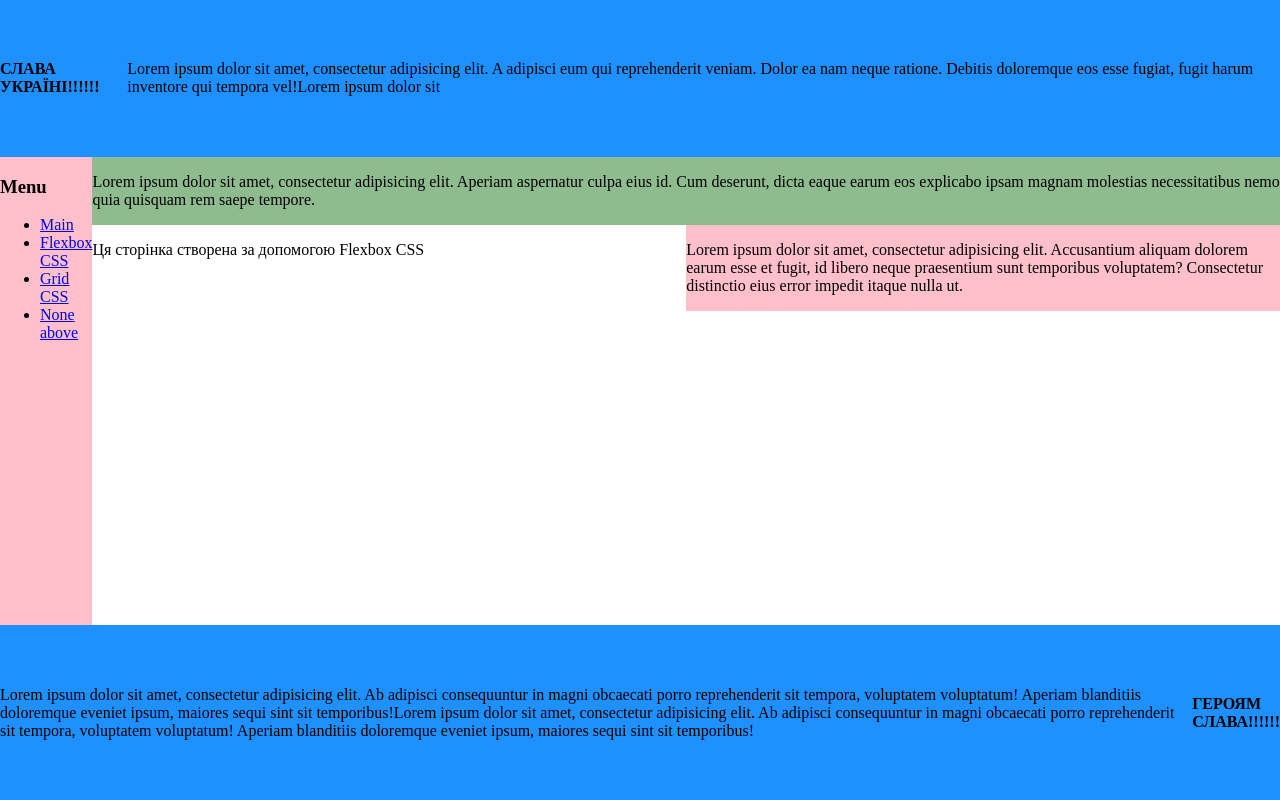
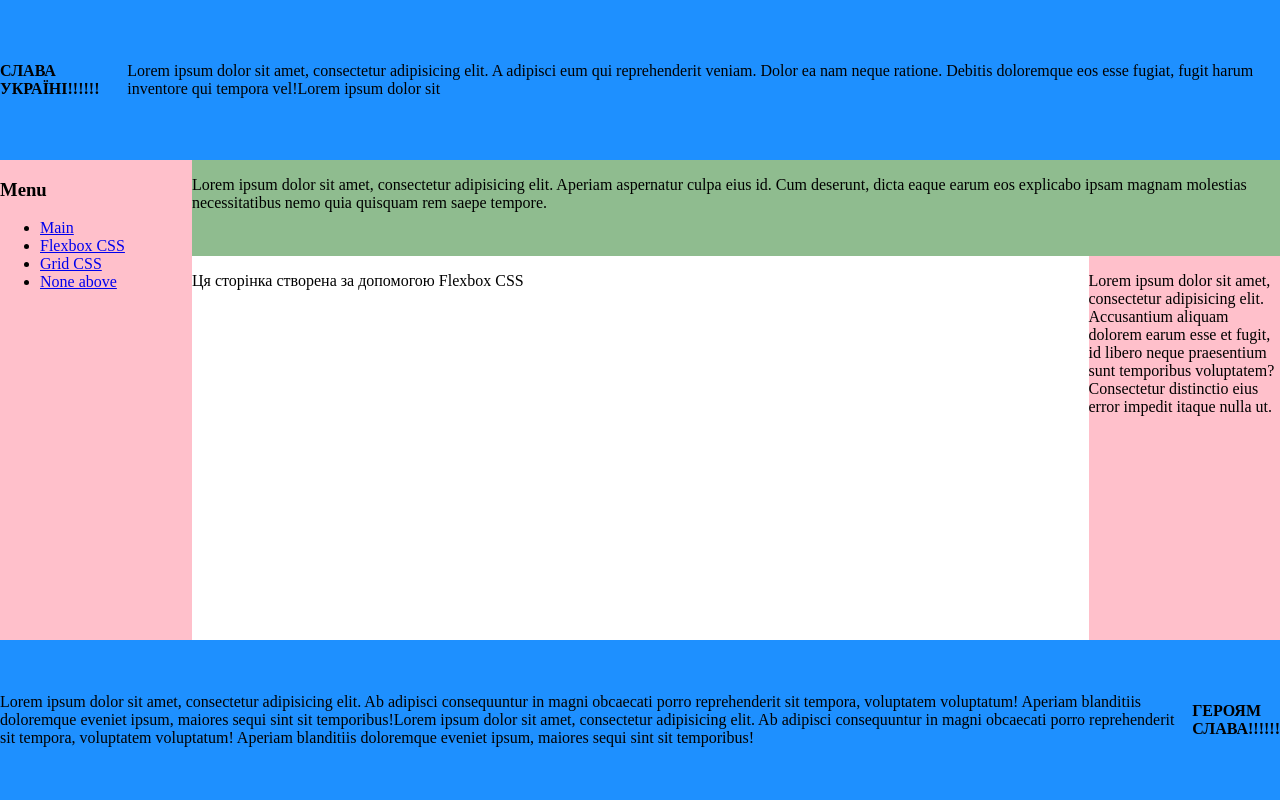
Before and after one commit to maxim-gaiduchek/web-labs, a plain HTML site: page lab2/page1.html in a window 1280 px wide. Drawn offline with Linux system fonts and the light colour scheme.

Commit message:
feature(lab2): Fix Flexbox CSS

```diff
--- a/lab2/style_flex.css
+++ b/lab2/style_flex.css
@@ -14,84 +14,69 @@ body {
 }
 
 .header {
-    flex-grow: 1;
-
     display: flex;
     flex-direction: row;
     background-color: dodgerblue;
+    width: 100%;
+    height: 20%;
 }
 
 .footer {
-    flex-grow: 1;
-
     display: flex;
     flex-direction: row;
     background-color: dodgerblue;
+    width: 100%;
+    height: 20%;
 }
 
 .texts {
-    flex-grow: 8;
-
     display: flex;
     align-items: center;
 }
 
 .main-container {
-    flex-grow: 3;
-
     display: flex;
     flex-direction: row;
     flex-wrap: nowrap;
+    height: 60%;
 }
 
 .side-menu {
-    flex-grow: 1;
-
     display: flex;
     background-color: pink;
+    height: 100%;
+    width: 15%;
 }
 
 .content-container {
-    flex-grow: 1;
-
     flex-direction: column;
     flex-wrap: nowrap;
+    width: 85%;
+    height: 100%;
 }
 
 .content-header {
-    flex-grow: 1;
-
     display: flex;
+    background-color: darkseagreen;
     width: 100%;
-    /*height: 20%;*/
-    background-color: darkseagreen;
+    height: 20%;
 }
 
 .content {
-    flex-grow: 5;
-
     display: flex;
-    /*height: 80%;*/
     flex-direction: row;
-    /*align-items: stretch;
-    align-content: stretch;*/
+    height: 80%;
 }
 
 .article {
-    flex-grow: 5;
-    flex-basis: 100%;
-
     display: flex;
-    /*width: 82.4%;*/
-    /*height: 100%;*/
+    width: 82.4%;
+    height: 100%;
 }
 
 .side-article {
-    flex-grow: 1;
-    flex-basis: 100%;
-
     display: flex;
-    /*height: 100%;*/
-    /*width: 17.6%;*/
     background-color: pink;
+    width: 17.6%;
+    height: 100%;
 }
```
